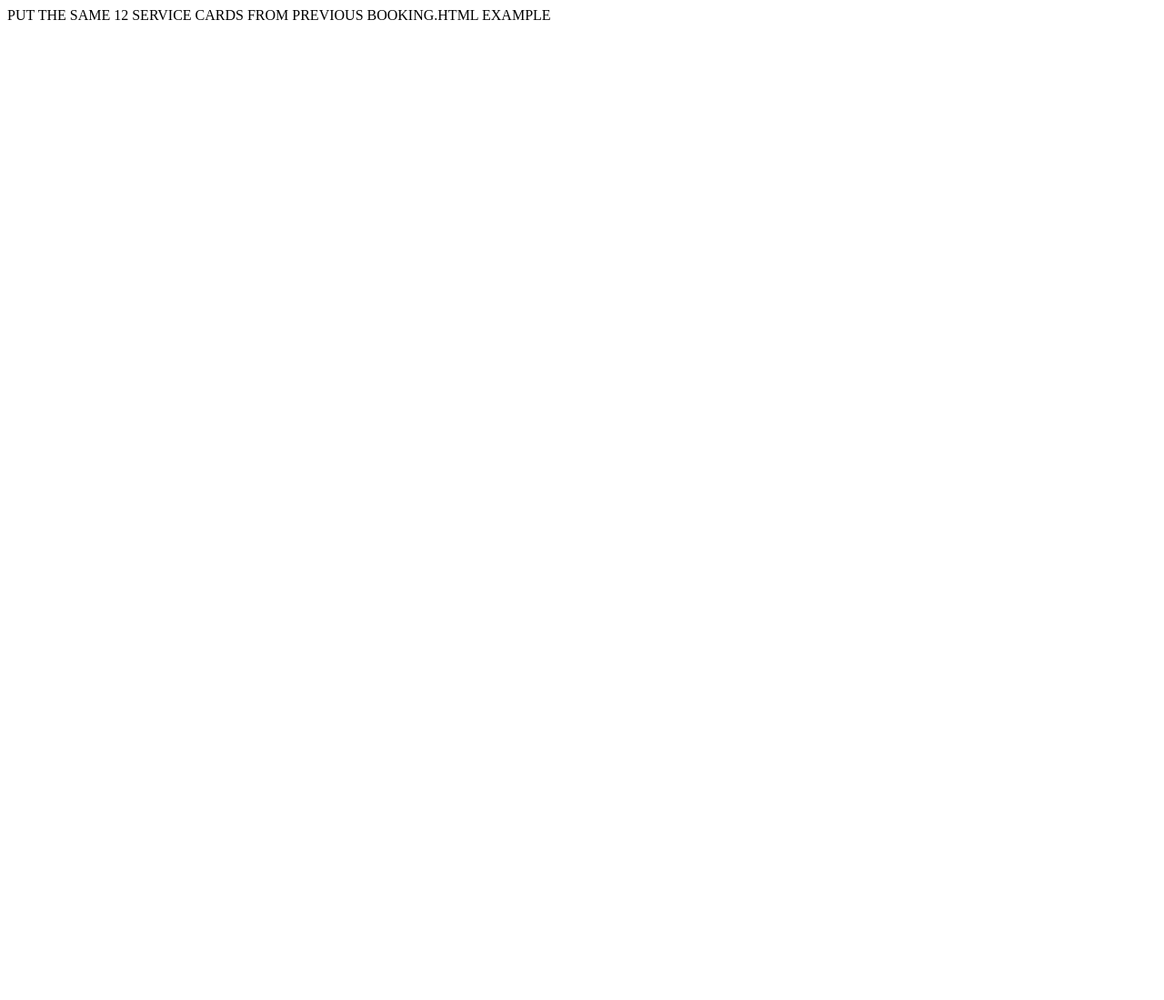
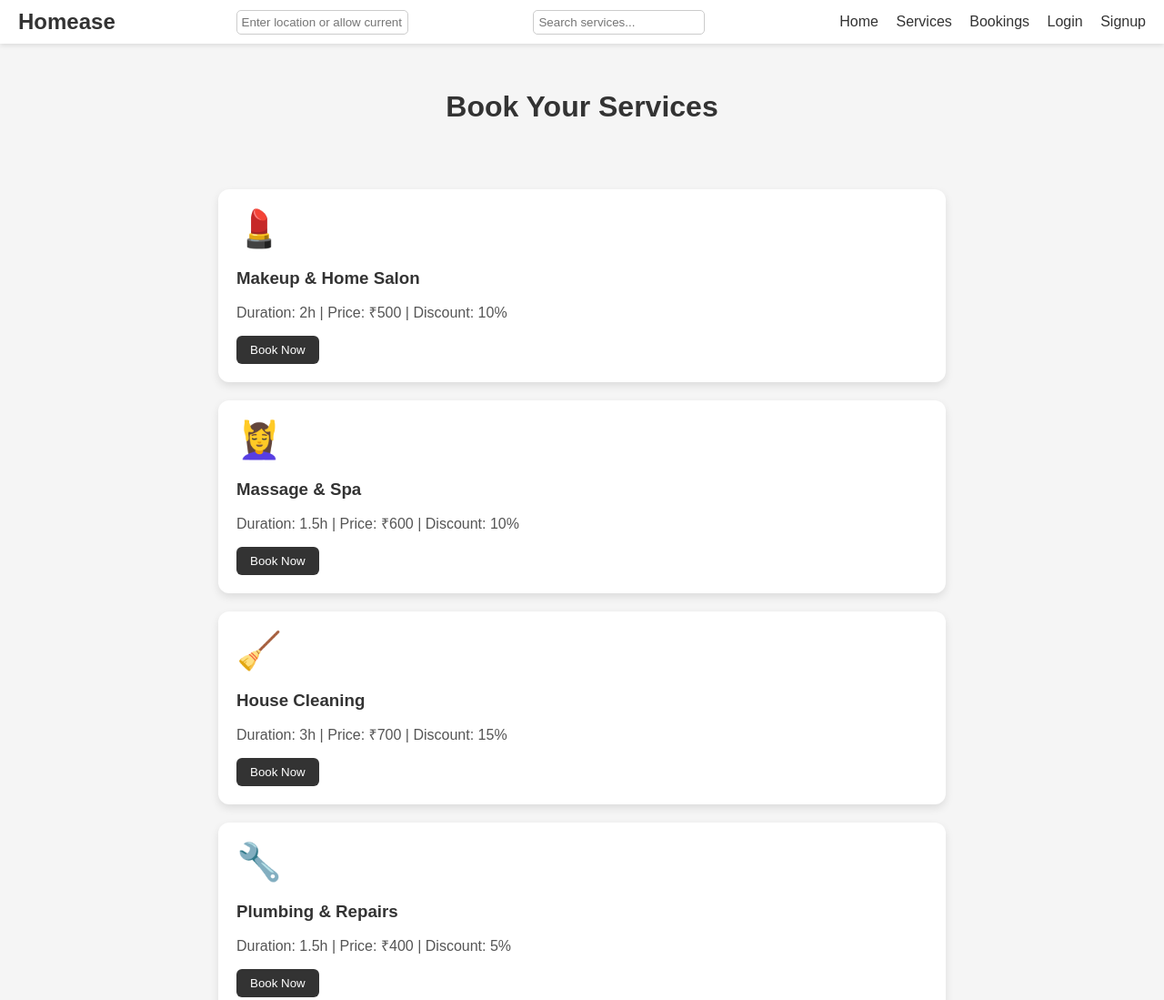
Before and after one commit to shehanaz070/Home-ease, a plain HTML site: page booking.html in a window 1280 px wide. Shown: the top 1099 px of the page at 91% size. Before the commit the page ends 800 px from the top, so only its background shows below. Drawn offline with Linux system fonts and the light colour scheme.

Commit message:
booking.html

```diff
--- a/booking.html
+++ b/booking.html
@@ -1 +1,74 @@
-PUT THE SAME 12 SERVICE CARDS FROM PREVIOUS BOOKING.HTML EXAMPLE
+<!DOCTYPE html>
+<html lang="en">
+<head>
+<meta charset="UTF-8">
+<meta name="viewport" content="width=device-width, initial-scale=1.0">
+<title>Booking - Homease</title>
+<style>
+body {font-family:Arial,sans-serif; margin:0; padding:0; background:#f5f5f5; color:#333;}
+nav {display:flex; align-items:center; justify-content:space-between; padding:10px 20px; background:#fff; box-shadow:0 2px 5px rgba(0,0,0,0.1); position: sticky; top:0; z-index:100;}
+nav .logo {font-weight:bold; font-size:24px; color:#333;}
+nav input {margin:0 5px; padding:5px; border-radius:5px; border:1px solid #ccc;}
+nav a {margin-left:15px; text-decoration:none; color:#333; font-weight:500;}
+nav a:hover {color:#007bff;}
+.logout-btn {margin-left:15px; padding:6px 12px; background:#ff4d4d; color:#fff; border:none; border-radius:6px; cursor:pointer;}
+.logout-btn:hover {background:#cc0000;}
+h1 {text-align:center; padding:30px 0;}
+.booking-list {display:flex; flex-direction:column; gap:20px; max-width:800px; margin:0 auto; padding:20px;}
+.booking-card {background:#fff; border-radius:12px; padding:20px; box-shadow:0 4px 10px rgba(0,0,0,0.1); display:flex; flex-direction:column; transition: transform 0.3s, box-shadow 0.3s;}
+.booking-card:hover {transform: translateY(-8px); box-shadow:0 6px 15px rgba(0,0,0,0.15);}
+.booking-card .emoji {font-size:40px; margin-bottom:10px; animation: bounce 2s infinite;}
+@keyframes bounce {
+  0%, 20%, 50%, 80%, 100% {transform: translateY(0);}
+  40% {transform: translateY(-10px);}
+  60% {transform: translateY(-5px);}
+}
+.booking-card h3 {margin:10px 0;}
+.booking-card p {margin:5px 0; color:#555;}
+.booking-card button {align-self:flex-start; padding:8px 15px; background:#333; color:#fff; border:none; border-radius:6px; cursor:pointer; margin-top:10px;}
+.booking-card button:hover {background:#555;}
+</style>
+</head>
+<body>
+<nav>
+  <div class="logo">Homease</div>
+  <input type="text" id="location" placeholder="Enter location or allow current location">
+  <input type="text" id="search" placeholder="Search services...">
+  <div class="nav-links">
+    <a href="index.html">Home</a>
+    <a href="service.html">Services</a>
+    <a href="booking.html">Bookings</a>
+    <a href="login.html">Login</a>
+    <a href="signup.html">Signup</a>
+    <button class="logout-btn" id="logoutBtn" style="display:none;">Logout</button>
+  </div>
+</nav>
+
+<h1>Book Your Services</h1>
+<div class="booking-list">
+  <div class="booking-card"><div class="emoji">💄</div><h3>Makeup & Home Salon</h3><p>Duration: 2h | Price: ₹500 | Discount: 10%</p><button>Book Now</button></div>
+  <div class="booking-card"><div class="emoji">💆‍♀️</div><h3>Massage & Spa</h3><p>Duration: 1.5h | Price: ₹600 | Discount: 10%</p><button>Book Now</button></div>
+  <div class="booking-card"><div class="emoji">🧹</div><h3>House Cleaning</h3><p>Duration: 3h | Price: ₹700 | Discount: 15%</p><button>Book Now</button></div>
+  <div class="booking-card"><div class="emoji">🔧</div><h3>Plumbing & Repairs</h3><p>Duration: 1.5h | Price: ₹400 | Discount: 5%</p><button>Book Now</button></div>
+  <div class="booking-card"><div class="emoji">👶</div><h3>Babysitting</h3><p>Duration: 4h | Price: ₹800 | Discount: 10%</p><button>Book Now</button></div>
+  <div class="booking-card"><div class="emoji">🍽️</div><h3>Utensil Cleaning</h3><p>Duration: 2h | Price: ₹300 | Discount: 5%</p><button>Book Now</button></div>
+  <div class="booking-card"><div class="emoji">💡</div><h3>Electric Repair</h3><p>Duration: 2h | Price: ₹500 | Discount: 5%</p><button>Book Now</button></div>
+  <div class="booking-card"><div class="emoji">🖥️</div><h3>Computer/IT Repair</h3><p>Duration: 2h | Price: ₹500 | Discount: 5%</p><button>Book Now</button></div>
+  <div class="booking-card"><div class="emoji">🛠️</div><h3>Appliance Installation</h3><p>Duration: 2h | Price: ₹450 | Discount: 5%</p><button>Book Now</button></div>
+  <div class="booking-card"><div class="emoji">🖌️</div><h3>Painting & Interiors</h3><p>Duration: 5h | Price: ₹1500 | Discount: 10%</p><button>Book Now</button></div>
+  <div class="booking-card"><div class="emoji">🧺</div><h3>Laundry & Dry Cleaning</h3><p>Duration: 3h | Price: ₹600 | Discount: 10%</p><button>Book Now</button></div>
+  <div class="booking-card"><div class="emoji">🌿</div><h3>Gardening</h3><p>Duration: 2h | Price: ₹400 | Discount: 5%</p><button>Book Now</button></div>
+</div>
+
+<script>
+const locationInput = document.getElementById('location');
+locationInput?.addEventListener('click',()=>{if(navigator.geolocation){navigator.geolocation.getCurrentPosition(pos=>{locationInput.value=`Lat: ${pos.coords.latitude.toFixed(3)}, Lon: ${pos.coords.longitude.toFixed(3)}`})}else alert('Geolocation not supported');});
+const searchInput = document.getElementById('search');
+searchInput?.addEventListener('keypress',e=>{if(e.key==='Enter') alert(`Searching for: ${searchInput.value}`);});
+
+// Logout button simulation
+const logoutBtn = document.getElementById('logoutBtn');
+logoutBtn.addEventListener('click', ()=>{alert('Logged out!'); logoutBtn.style.display='none';});
+</script>
+</body>
+</html>
```
